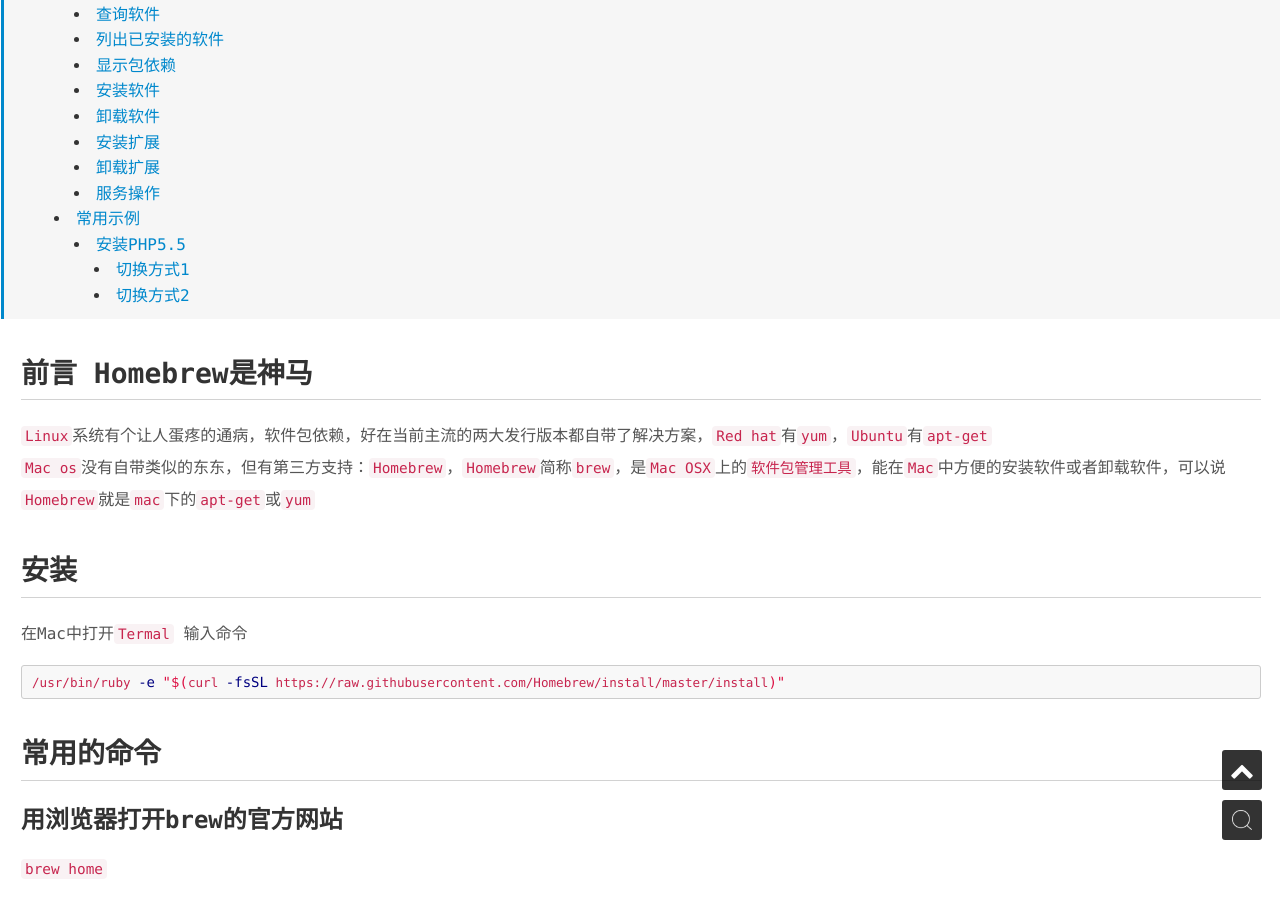
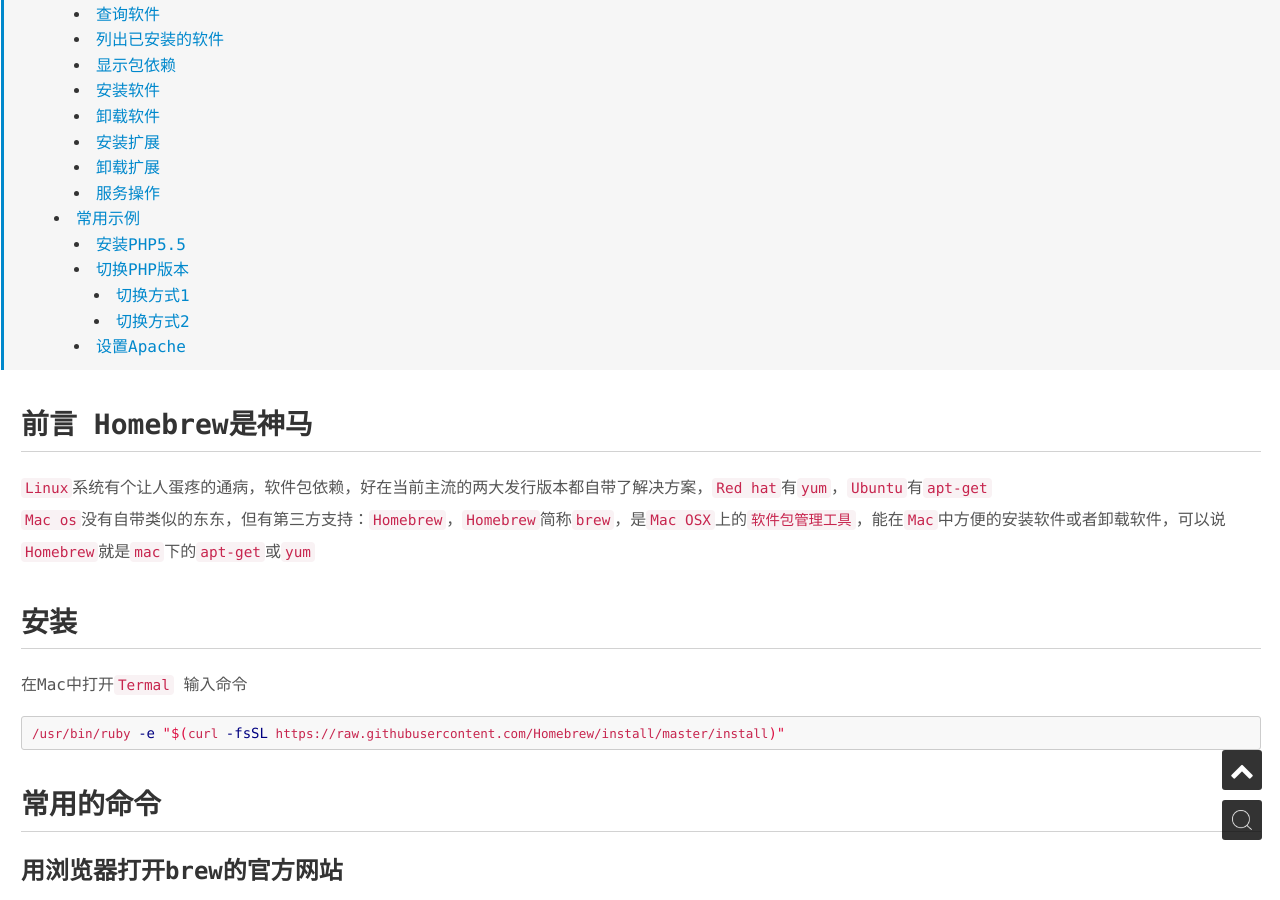
Before and after one commit to psvmc/myblog_jekyll, a Jekyll site: the page built from _posts/2016-05-13-mac-brew.md, in a window 1280 px wide and 900 px high, scrolled down 647 px. Built offline with Jekyll 4.4.1, drawn with Linux system fonts in a browser that asks for light colours; nearby versions of some CDN libraries.

Commit message:
文章更新

````diff
--- a/_posts/2016-05-13-mac-brew.md
+++ b/_posts/2016-05-13-mac-brew.md
@@ -189,6 +189,8 @@
 发现版本已经是新安装的了
 如果安装多个怎样切换
 
+### 切换PHP版本
+
 #### 切换方式1
 
 这种方式只能切大版本  也就是切5.5 ，5.6这种
@@ -231,6 +233,8 @@
 
 再看php的版本，已经切换好了。
 
+### 设置Apache
+
 打开配置文件
 
 ```bash
````
